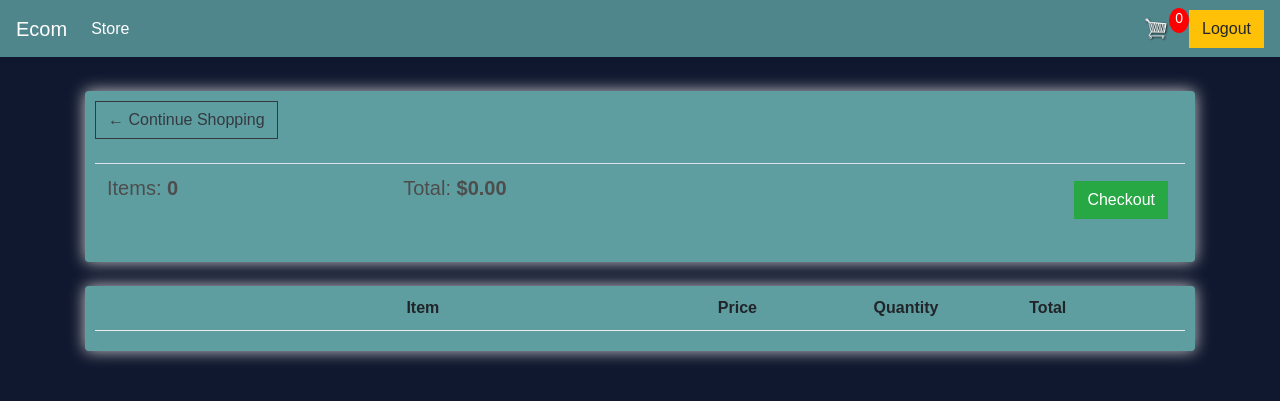
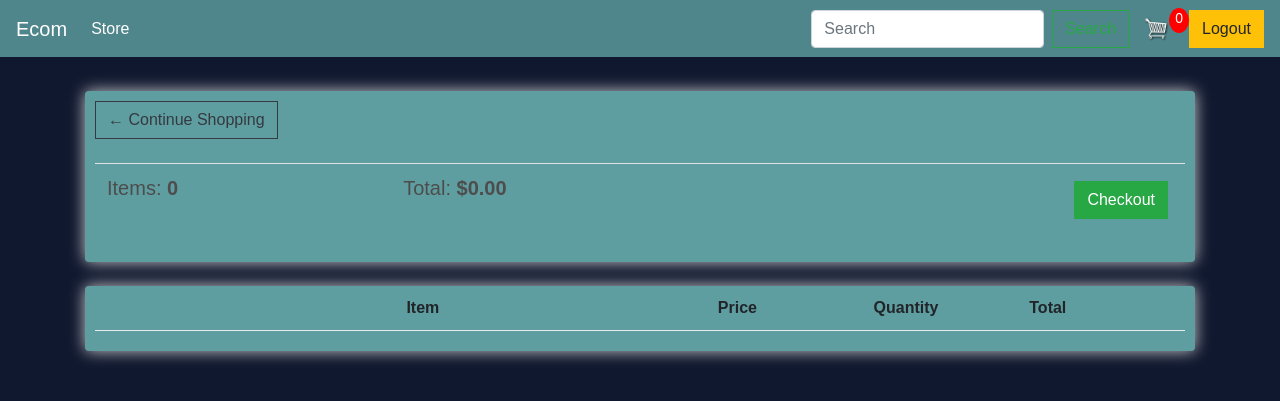
Before and after one commit to efratatamirat/b2bEcom, a Django app: page /cart/ in a window 1280 px wide. Shown: the top 401 px of the page. Run offline with Django 5.2, Linux system fonts and the light colour scheme; lists and menus that the app fills with data are empty; some libraries are stand-ins or nearby versions.

Commit message:
update main.html

```diff
--- a/ecommerce/store/templates/store/main.html
+++ b/ecommerce/store/templates/store/main.html
@@ -100,6 +100,12 @@
             >
           </li>
         </ul>
+
+        <form class="form-inline">
+          <input class="form-control mr-sm-2" type="search" placeholder="Search" aria-label="Search">
+          <button class="btn btn-outline-success my-2 my-sm-0" type="submit">Search</button>
+        </form>
+
         <div class="form-inline my-2 my-lg-0">
 
 
```
